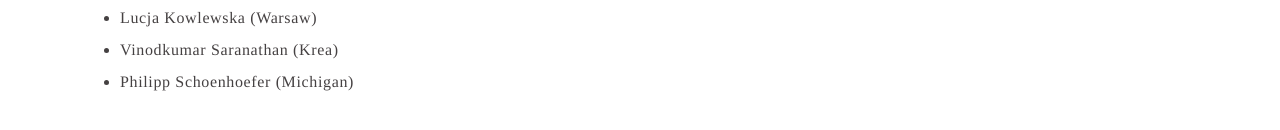
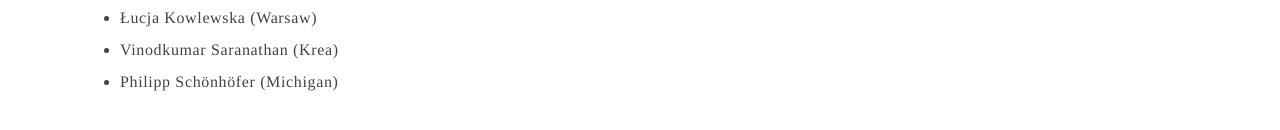
Before and after one commit to dorara-m/conference, a React (Create React App) app: page /program in a window 1280 px wide. Shown: the part 740-870 px from the top of the page. Built offline with nearby package versions, Linux system fonts and the light colour scheme.

Commit message:
fix: fb3 特殊なアルファベット

```diff
--- a/src/pages/Program.jsx
+++ b/src/pages/Program.jsx
@@ -29,9 +29,9 @@ export default function Program() {
             <li>Xiangbing Zeng (Sheffield)</li>
             <li>Takahiro Ichikawa (TUAT)</li>
             <li>Kunio Awaga (Nagoya)</li>
-            <li>Lucja Kowlewska (Warsaw)</li>
+            <li>Łucja Kowlewska (Warsaw)</li>
             <li>Vinodkumar Saranathan (Krea)</li>
-            <li>Philipp Schoenhoefer (Michigan)</li>
+            <li>Philipp Schönhöfer (Michigan)</li>
             {/* <li>Not yet confirmed. Justin Llandro (Tohoku)</li> */}
           </ul>
         </Section>
```
